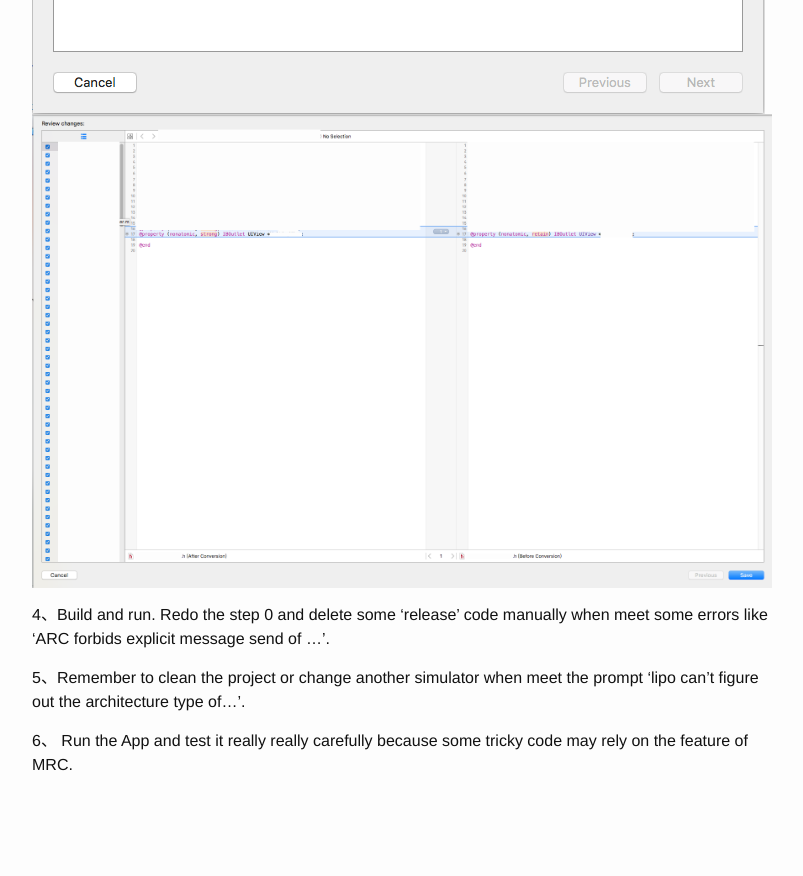
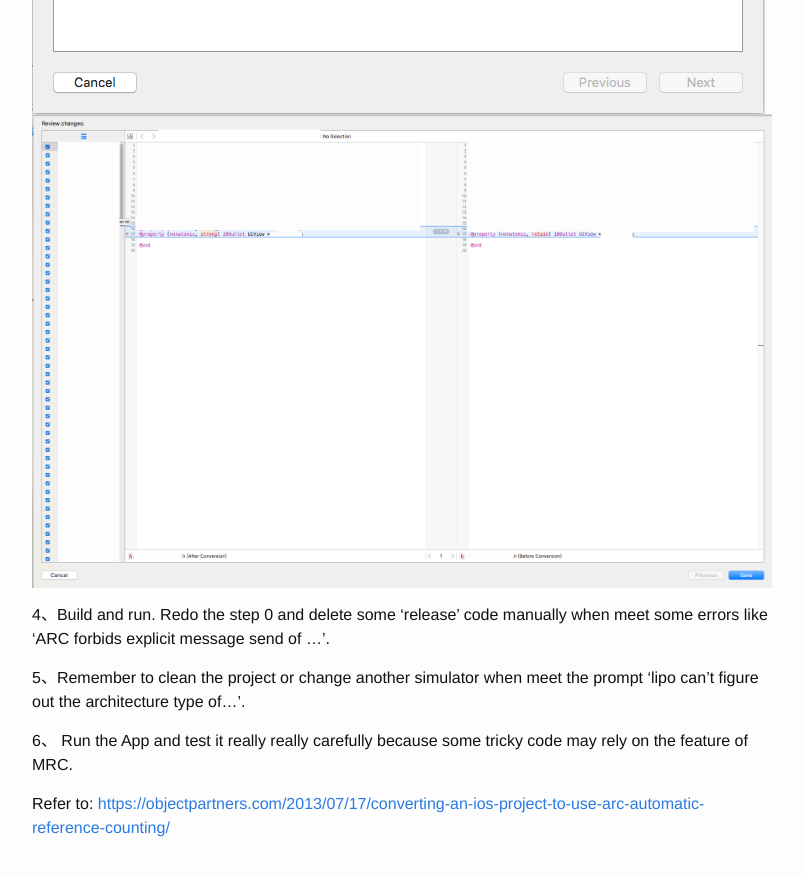
Before and after one commit to GeekRRK/GeekRRK.github.io, a Jekyll site: the page built from _posts/2016-04-20-Converting MRC to ARC.md, in a window 1280 px wide and 900 px high, scrolled down 2486 px. Shown: the top 876 px of the window, without its empty margins (238-1041 px from the left). Built offline with Jekyll 4.4.1, drawn with Linux system fonts in a browser that asks for light colours; before the commit the page ends 3323 px from its top, so only the background shows below that.

Commit message:
Update 2016-04-20-Converting MRC to ARC.md

```diff
--- a/_posts/2016-04-20-Converting MRC to ARC.md
+++ b/_posts/2016-04-20-Converting MRC to ARC.md
@@ -25,3 +25,5 @@ title: Converting MRC to ARC
 5、Remember to clean the project or change another simulator when meet the prompt 'lipo can't figure out the architecture type of...'.
 
 6、 Run the App and test it really really carefully because some tricky code may rely on the feature of MRC.
+
+Refer to: <https://objectpartners.com/2013/07/17/converting-an-ios-project-to-use-arc-automatic-reference-counting/>
```
